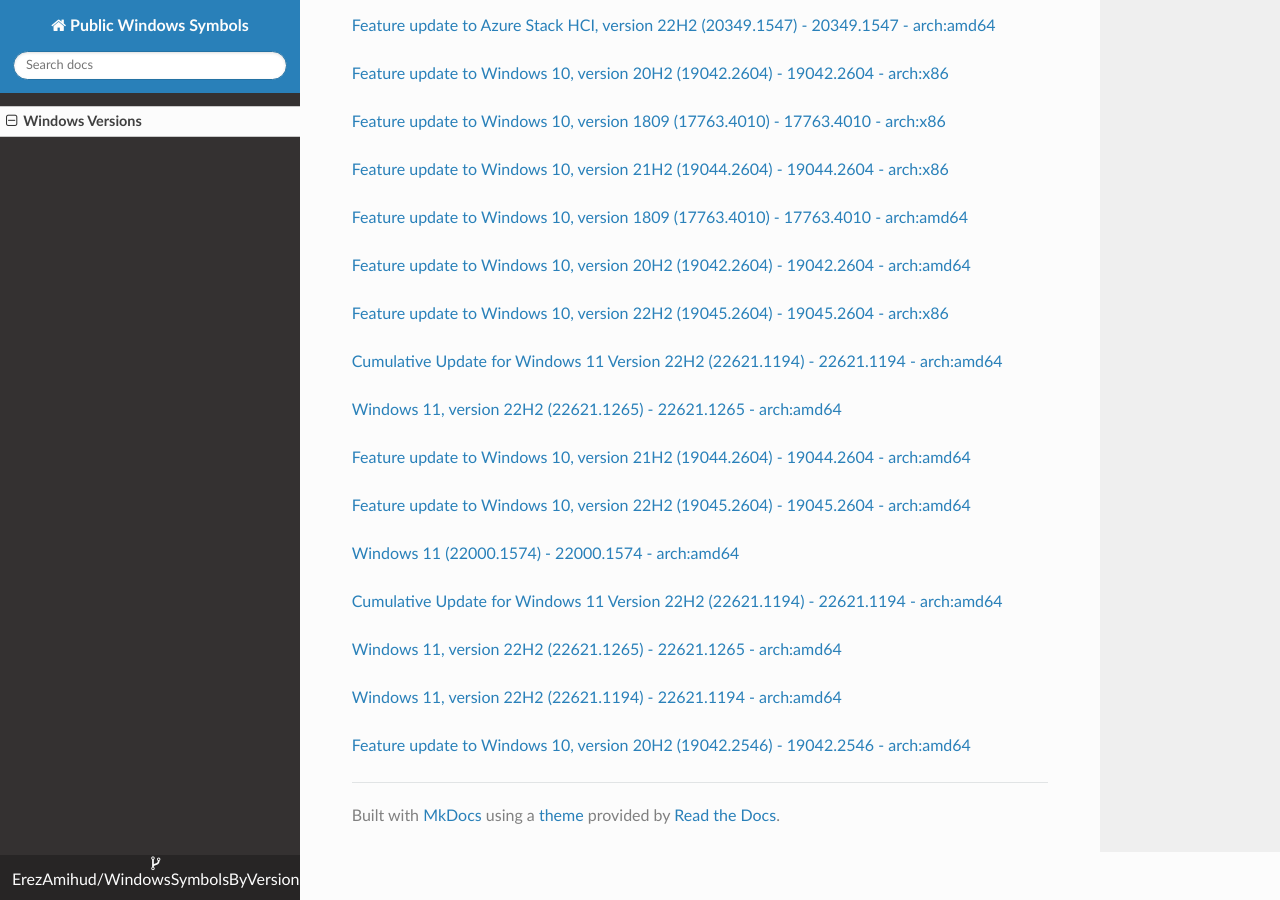
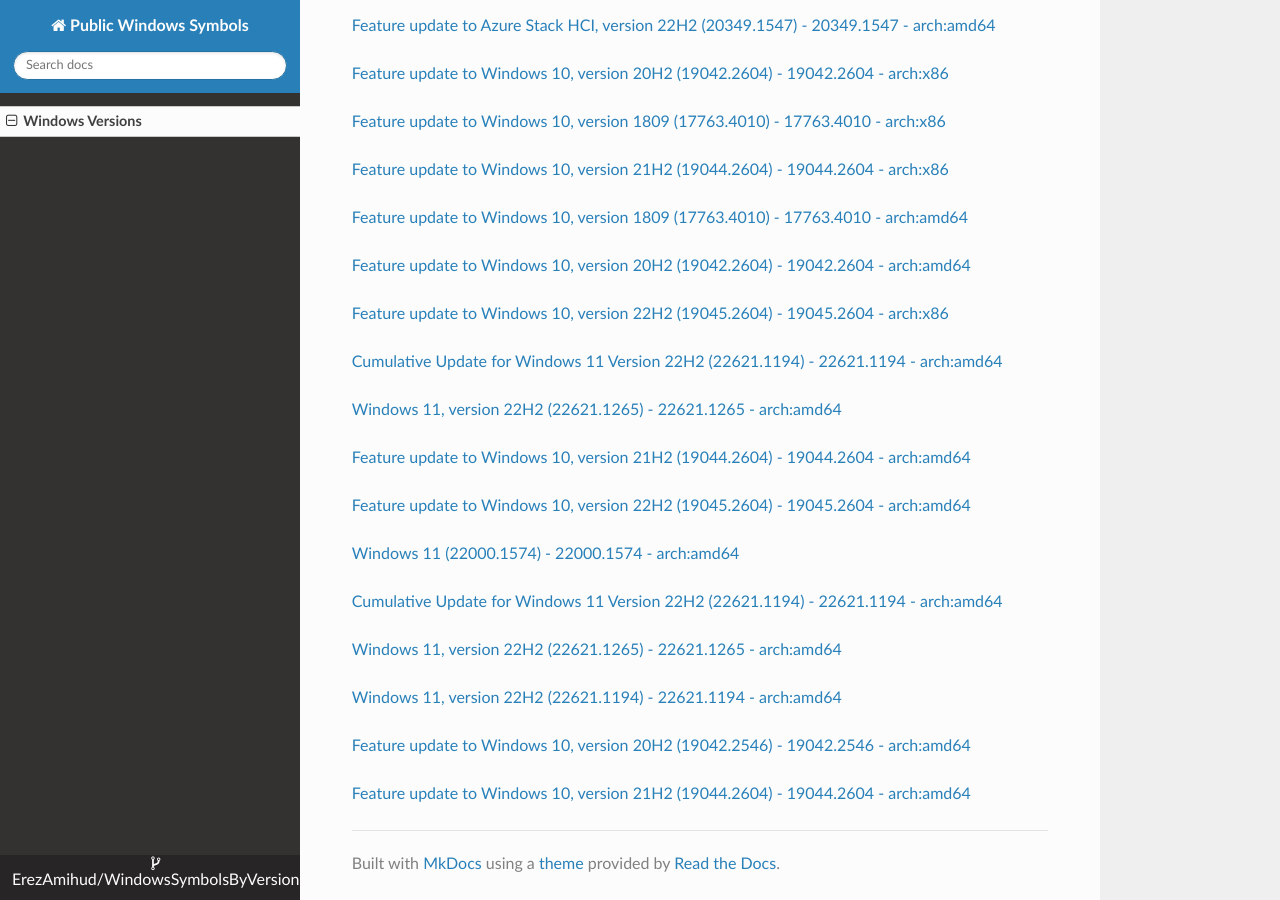
Before and after one commit to ErezAmihud/WindowsSymbolsByVersion, an MkDocs documentation site: the page built from docs/index.md, in a window 1280 px wide and 900 px high, scrolled down 39869 px. Built offline with MkDocs 1.6.1, drawn with Linux system fonts in a browser that asks for light colours; nearby versions of some CDN libraries.

Commit message:
Automated commit, add manifest for e09baff9-84d1-4df3-8ea8-27e61f330bb4

```diff
--- a/docs/index.md
+++ b/docs/index.md
@@ -2326,3 +2326,6 @@
 
 
 [Feature update to Windows 10, version 20H2 (19042.2546) - 19042.2546 - arch:amd64](https://github.com/ErezAmihud/WindowsSymbolsByVersion/blob/main/manifests/e97d500d-9b50-43b6-b889-b8fd91e787d1.manifest)
+
+
+[Feature update to Windows 10, version 21H2 (19044.2604) - 19044.2604 - arch:amd64](https://github.com/ErezAmihud/WindowsSymbolsByVersion/blob/main/manifests/e09baff9-84d1-4df3-8ea8-27e61f330bb4.manifest)
```
Also changed, not shown: process_builds.json (+1 -1 lines).
